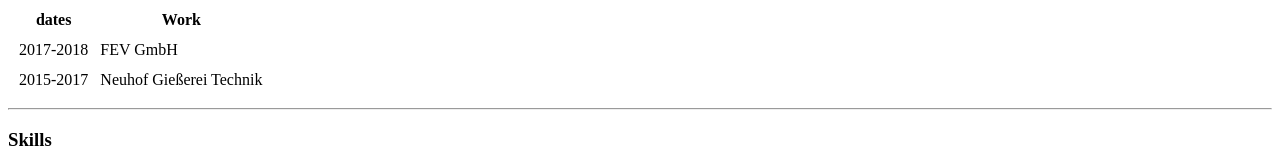
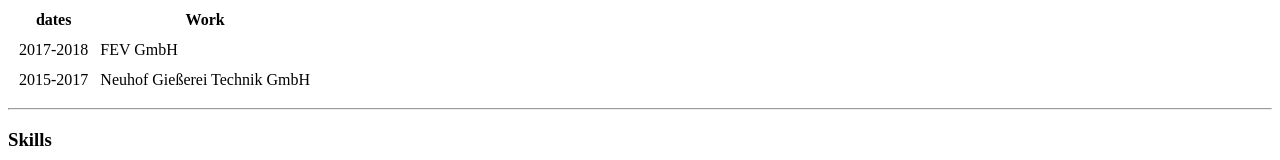
Before and after one commit to OlivierDjatchue/CV, a plain HTML site: page index.html in a window 1280 px wide. Shown: the part 273-433 px from the top of the page. Drawn offline with Linux system fonts and the light colour scheme.

Commit message:
modifier neuhof

```diff
--- a/index.html
+++ b/index.html
@@ -36,7 +36,7 @@
       </tr>
       <tr>
         <td>2015-2017</td>
-        <td>Neuhof Gießerei Technik</td>
+        <td>Neuhof Gießerei Technik GmbH</td>
       </tr>
 
     </tbody>
```
